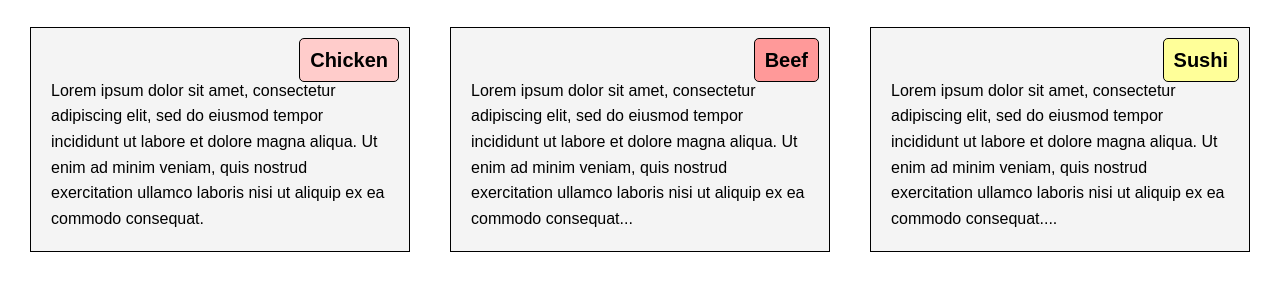
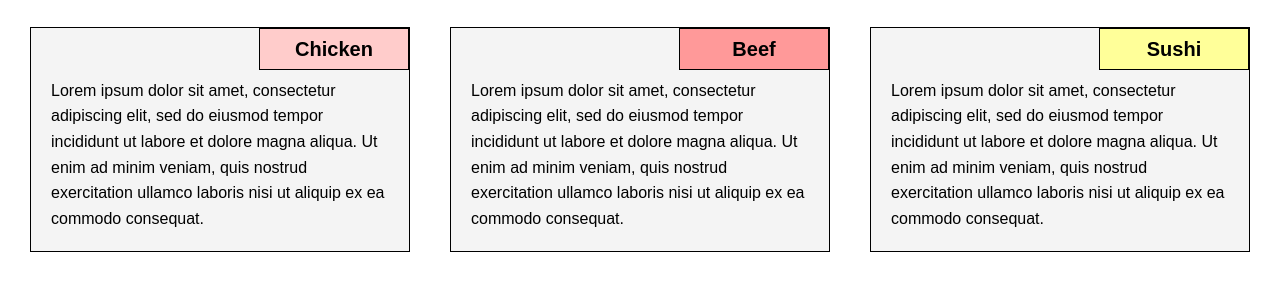
Before and after one commit to akmamil/simplesite, a plain HTML site: page index.html in a window 1280 px wide. Shown: the part 68-358 px from the top of the page. Drawn offline with Linux system fonts and the light colour scheme.

Commit message:
Updated layout and styling of titles

```diff
--- a/index.html
+++ b/index.html
@@ -17,11 +17,11 @@
         </section>
         <section class="menu-item beef">
             <div class="title">Beef</div>
-            <p>Lorem ipsum dolor sit amet, consectetur adipiscing elit, sed do eiusmod tempor incididunt ut labore et dolore magna aliqua. Ut enim ad minim veniam, quis nostrud exercitation ullamco laboris nisi ut aliquip ex ea commodo consequat...</p>
+            <p>Lorem ipsum dolor sit amet, consectetur adipiscing elit, sed do eiusmod tempor incididunt ut labore et dolore magna aliqua. Ut enim ad minim veniam, quis nostrud exercitation ullamco laboris nisi ut aliquip ex ea commodo consequat.</p>
         </section>
         <section class="menu-item sushi">
             <div class="title">Sushi</div>
-            <p>Lorem ipsum dolor sit amet, consectetur adipiscing elit, sed do eiusmod tempor incididunt ut labore et dolore magna aliqua. Ut enim ad minim veniam, quis nostrud exercitation ullamco laboris nisi ut aliquip ex ea commodo consequat....</p>
+            <p>Lorem ipsum dolor sit amet, consectetur adipiscing elit, sed do eiusmod tempor incididunt ut labore et dolore magna aliqua. Ut enim ad minim veniam, quis nostrud exercitation ullamco laboris nisi ut aliquip ex ea commodo consequat.</p>
         </section>
     </main>
 </body>
--- a/styles.css
+++ b/styles.css
@@ -13,7 +13,7 @@ body {
 header h1 {
     text-align: center;
     margin-bottom: 20px;
-    font-size: 1.75em; /* 75% больше */
+    font-size: 1.75em;
 }
 
 .menu-item {
@@ -27,14 +27,18 @@ header h1 {
 
 .menu-item .title {
     position: absolute;
-    top: 10px;
-    right: 10px;
+    top: 0px;
+    right: 0px;
     background-color: #ffcccb;
-    padding: 5px 10px;
+    width: 150px;
+    padding: 5px 20px;
     border: 1px solid black;
     font-weight: bold;
-    border-radius: 5px;
-    font-size: 1.25em; /* 25% больше */
+    border-radius: 0;
+    font-size: 1.25em;
+
+    text-align: center;
+    line-height: 1.5em;
 }
 
 .chicken .title {
```
